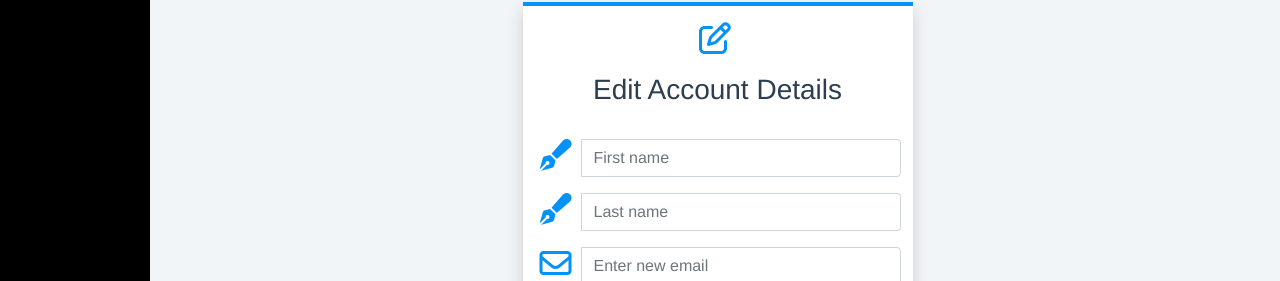
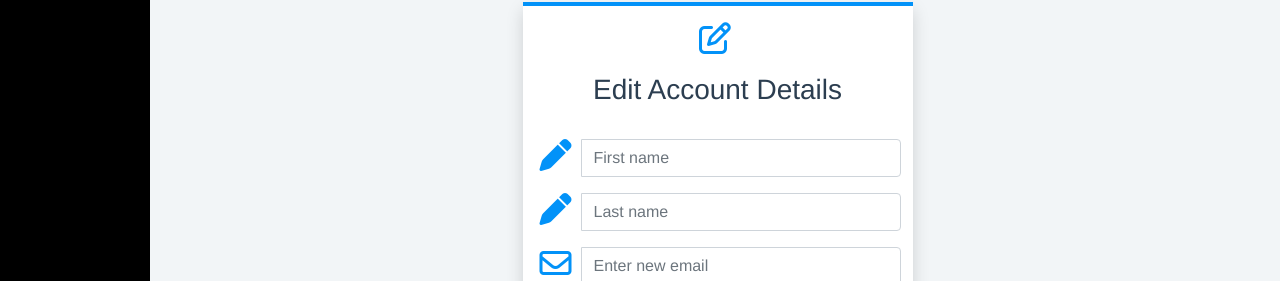
Before and after one commit to ibobev/dent-appointment-system, a Vue app in the folder client/: page /dentist/profile in a window 1280 px wide. Shown: the part 939-1220 px from the top of the page. Built offline with nearby package versions, Linux system fonts and the light colour scheme; no server answers.

Commit message:
Changed edit account details  input field icon

```diff
--- a/client/src/components/EditPersonalData.vue
+++ b/client/src/components/EditPersonalData.vue
@@ -8,7 +8,7 @@
     <form @submit.prevent="onPersonalUpdateSubmit">
       <div class="form-group mx-auto">
         <div class="input-group mt-2">
-          <i class="fas fa-pen-fancy fa-2x mt-2"></i>
+          <i class="fas fa-pen fa-2x mt-2"></i>
           <input
             type="text"
             class="form-control mt-2"
@@ -23,7 +23,7 @@
       </div>
       <div class="form-group mx-auto">
         <div class="input-group mt-2">
-          <i class="fas fa-pen-fancy fa-2x mt-2"></i>
+          <i class="fas fa-pen fa-2x mt-2"></i>
           <input
             type="text"
             class="form-control mt-2"
```
